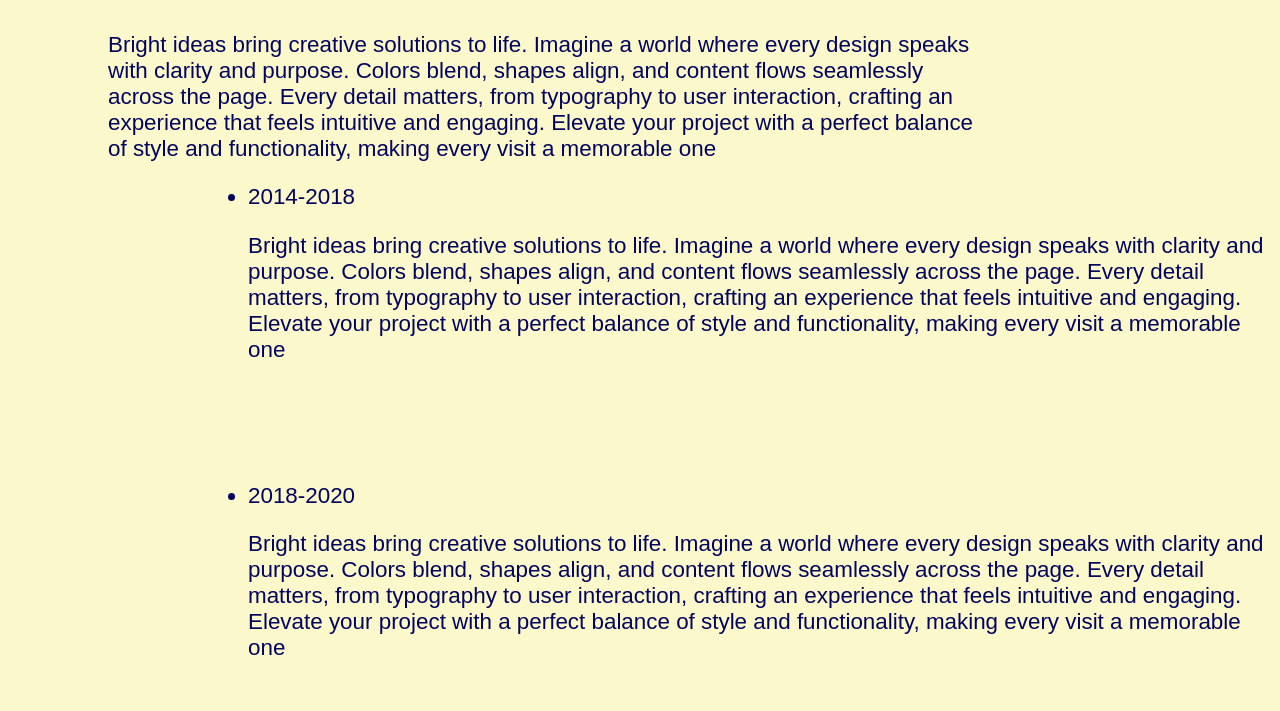
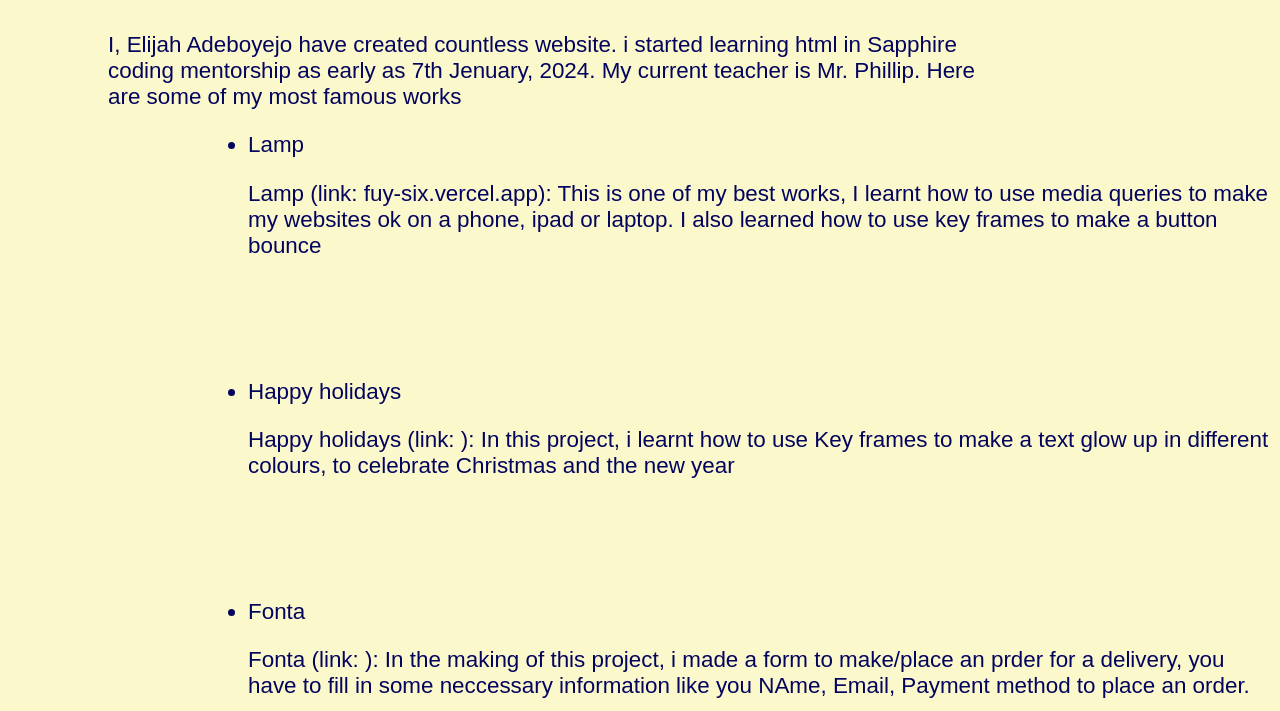
Before and after one commit to EliAdeboyejo/What, a plain HTML site: page index.html in a window 1280 px wide. Shown: the part 709-1420 px from the top of the page. Drawn offline with Linux system fonts and the light colour scheme.

Commit message:
asaaaaaaaaaa
assssssssssss

```diff
--- a/index.html
+++ b/index.html
@@ -36,28 +36,28 @@
         </form>
 
         <h1 id="doncar">about.</h1>
-        <p id="lorem">Bright ideas bring creative solutions to life. Imagine a world where every design speaks with clarity and purpose. Colors blend, shapes align, and content flows seamlessly across the page. Every detail matters, from typography to user interaction, crafting an experience that feels intuitive and engaging. Elevate your project with a perfect balance of style and functionality, making every visit a memorable one</p>
+        <p id="lorem">I, Elijah Adeboyejo have created countless website. i started learning html in Sapphire coding mentorship as early as 7th Jenuary, 2024. My current teacher is Mr. Phillip. Here are some of my most famous works</p>
 
         <ul>
-            <li> 2014-2018</li>
+            <li>Lamp</li>
         </ul>
 
-        <p id="loren">Bright ideas bring creative solutions to life. Imagine a world where every design speaks with clarity and purpose. Colors blend, shapes align, and content flows seamlessly across the page. Every detail matters, from typography to user interaction, crafting an experience that feels intuitive and engaging. Elevate your project with a perfect balance of style and functionality, making every visit a memorable one</p>
+        <p id="loren">Lamp (link: fuy-six.vercel.app): This is one of my best works, I learnt how to use media queries to make my websites ok on a phone, ipad or laptop. I also learned how to use key frames to make a button bounce</p>
 
         <ul id="toy">
-            <li> 2018-2020</li>
+            <li>Happy holidays</li>
         </ul>
 
-        <p id="loren">Bright ideas bring creative solutions to life. Imagine a world where every design speaks with clarity and purpose. Colors blend, shapes align, and content flows seamlessly across the page. Every detail matters, from typography to user interaction, crafting an experience that feels intuitive and engaging. Elevate your project with a perfect balance of style and functionality, making every visit a memorable one</p>
+        <p id="loren">Happy holidays (link: ): In this project, i learnt how to use Key frames to make a text glow up in different colours, to celebrate Christmas and the new year</p>
 
         <ul id="toy">
-            <li> 2020-Present</li>
+            <li>Fonta</li>
         </ul>
 
-        <p id="loren">Bright ideas bring creative solutions to life. Imagine a world where every design speaks with clarity and purpose. Colors blend, shapes align, and content flows seamlessly across the page. Every detail matters, from typography to user interaction, crafting an experience that feels intuitive and engaging. Elevate your project with a perfect balance of style and functionality, making every visit a memorable one</p>
+        <p id="loren">Fonta (link: ): In the making of this project, i made a form to make/place an prder for a delivery, you have to fill in some neccessary information like you NAme, Email, Payment method to place an order.</p>
 
         <h1 id="doncar">work.</h1>
-        <p id="lorem">Bright ideas bring creative solutions to life. Imagine a world where every design speaks with clarity and purpose. Colors blend, shapes align, and content flows seamlessly across the page. Every detail matters, from typography to user interaction, crafting an experience that feels intuitive and engaging. Elevate your project with a perfect balance of style and functionality, making every visit a memorable one</p>
+        <p id="lorem">I am currently an html and css developer, meaning i create websites using html and css. I am a student in Sapphire coding mentorship making countless project and understanding website development day by day. </p>
 
         <div class="images">
             <img src="./Rectangle 8.png" alt="" width="530px" height="400px">
```
